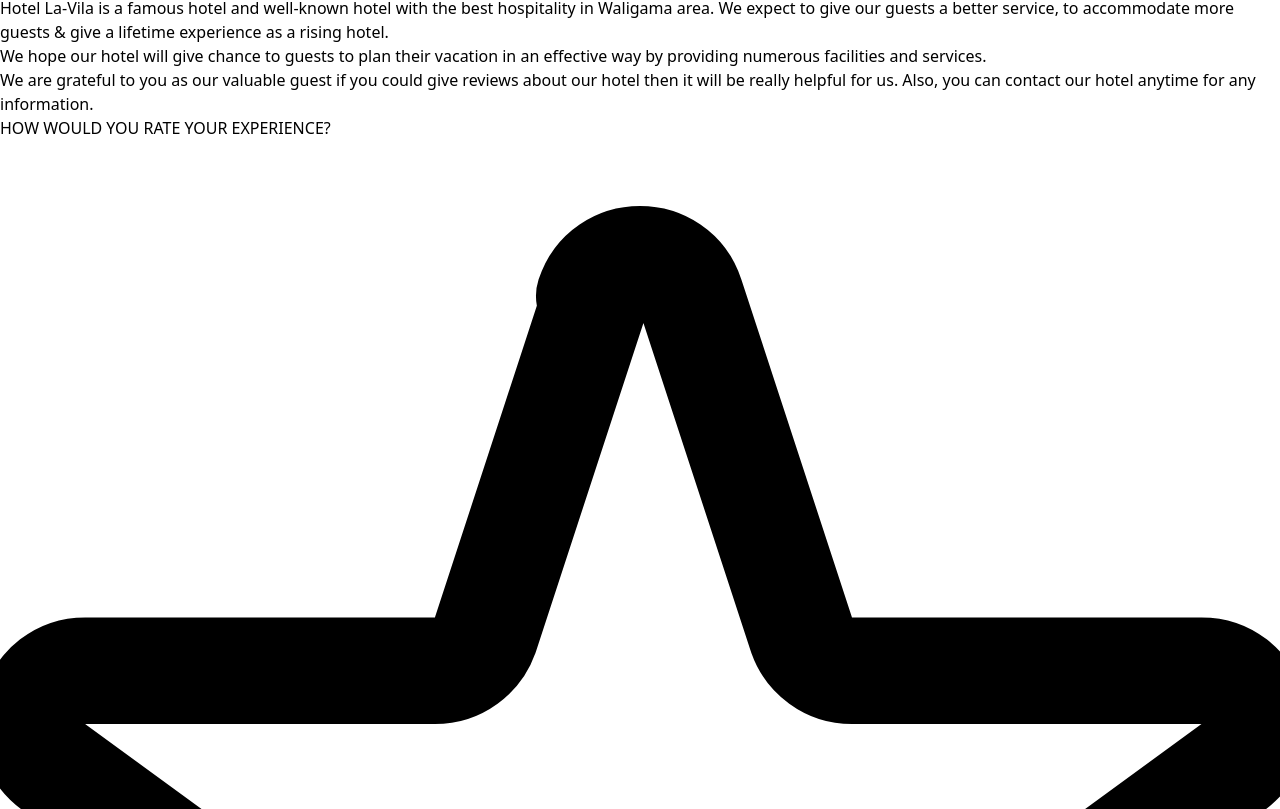
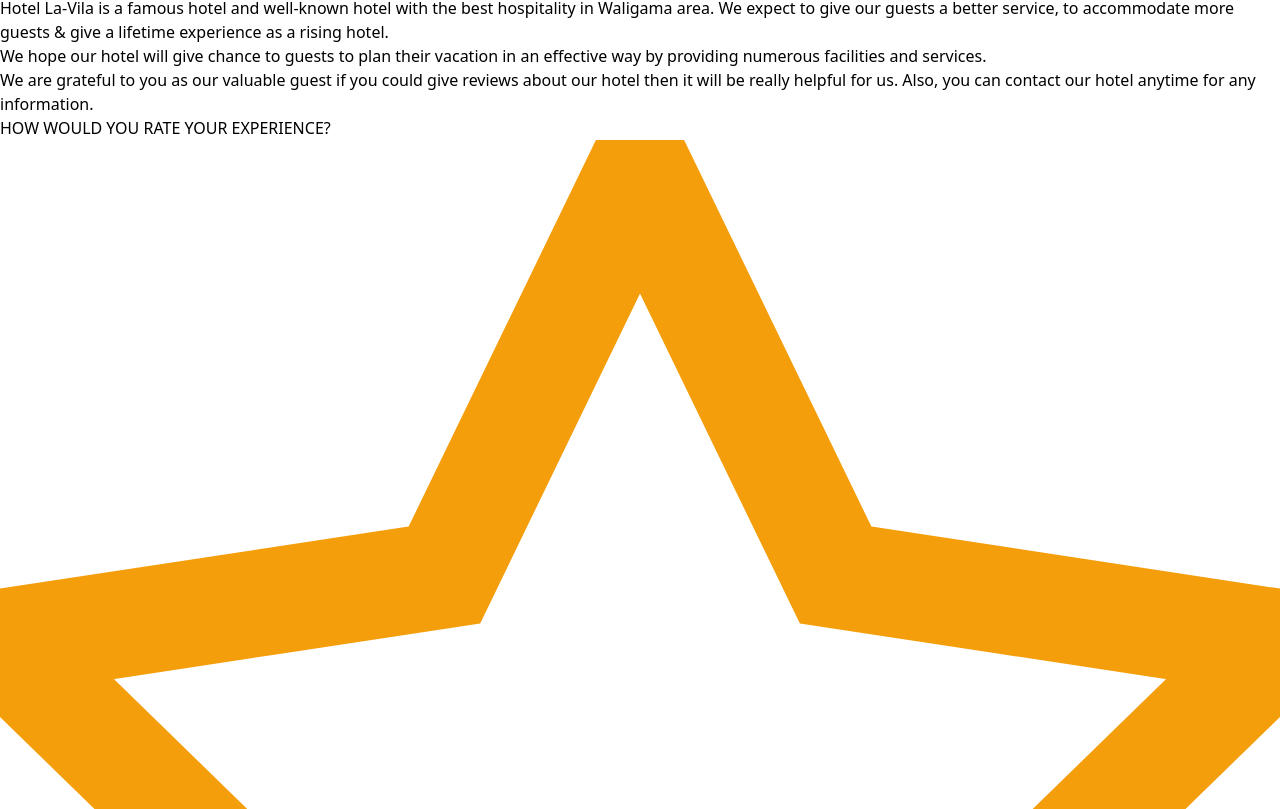
Before and after one commit to Sanduni4822/Hotel-Booking-System-New, a React (Vite) app: page /contactus in a window 1280 px wide. Shown: the part 871-1680 px from the top of the page. Built offline with nearby package versions, Linux system fonts and the light colour scheme.

Commit message:
Styled the star rating system

```diff
--- a/src/pages/ContactUsPage.jsx
+++ b/src/pages/ContactUsPage.jsx
@@ -21,17 +21,13 @@
             key={star}
             onClick={() => handleRating(star)}
             xmlns="http://www.w3.org/2000/svg"
-            fill={rating >= star ? 'currentColor' : 'none'}
             viewBox="0 0 24 24"
-            stroke="currentColor"
-            className="w-8 h-8 text-yellow-500 cursor-pointer"
+            fill={rating >= star ? '#F59E0B' : 'none'}
+            stroke="#F59E0B"
+            strokeWidth="2"
+            className={`w-8 h-8 cursor-pointer ${star < 5 ? 'mr-2' : ''}`}
           >
-            <path
-              strokeLinecap="round"
-              strokeLinejoin="round"
-              strokeWidth="2"
-              d="M11.049 2.927c.3-.921 1.603-.921 1.902 0l2.072 6.334a1 1 0 00.95.69h6.555c.969 0 1.372 1.24.588 1.81l-5.316 3.88a1 1 0 00-.364 1.118l2.072 6.334c.3.921-.755 1.688-1.54 1.118l-5.316-3.88a1 1 0 00-1.176 0l-5.316 3.88c-.785.57-1.84-.197-1.54-1.118l2.072-6.334a1 1 0 00-.364-1.118l-5.316-3.88c-.784-.57-.38-1.81.588-1.81h6.555a1 1 0 00.95-.69l2.072-6.334z"
-            />
+            <path d="M12 .587l3.668 7.568L24 9.423l-6 5.843 1.417 8.23L12 18.897l-7.417 4.599L6 15.266.001 9.423l8.332-1.268L12 .587z" />
           </svg>
         ))}
       </div>
```
